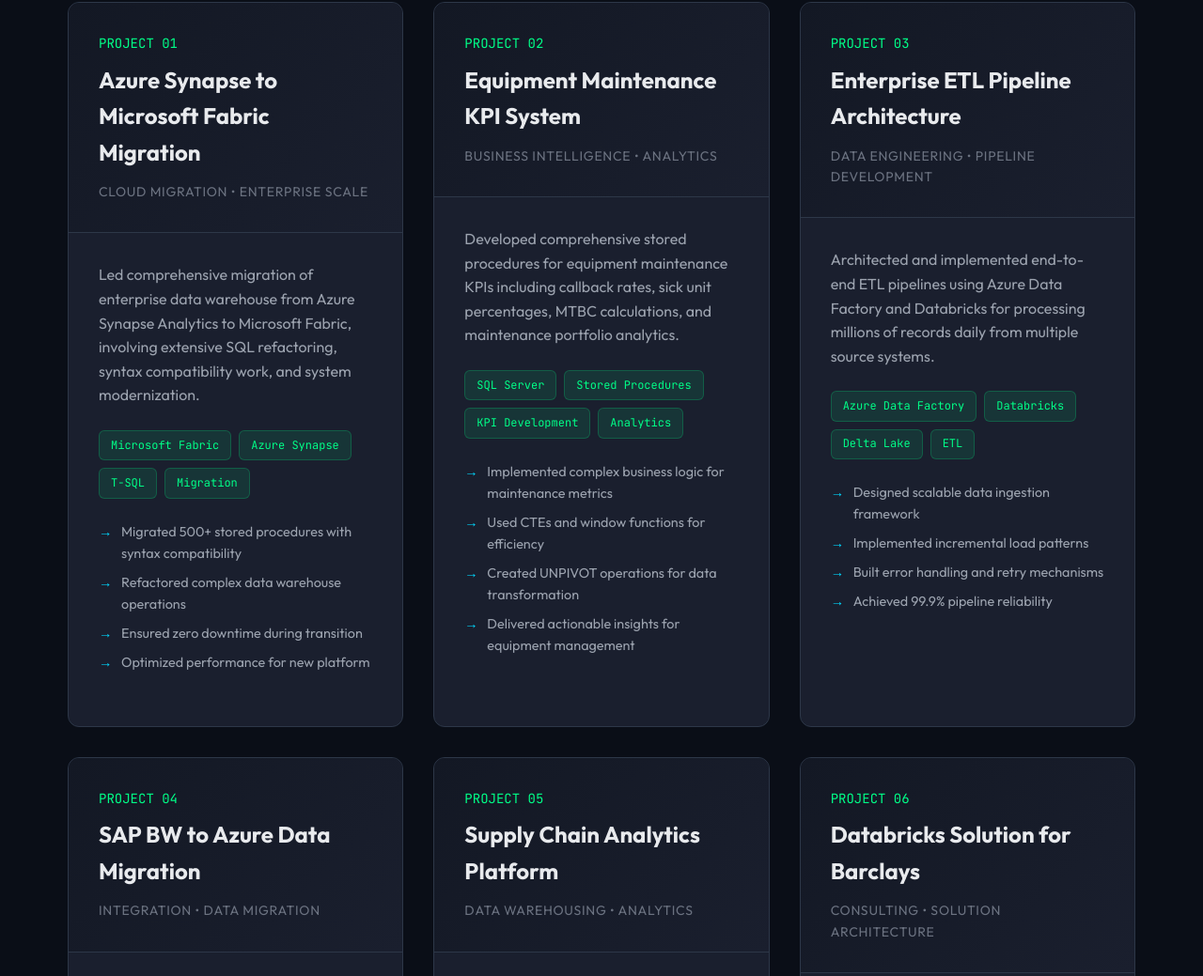
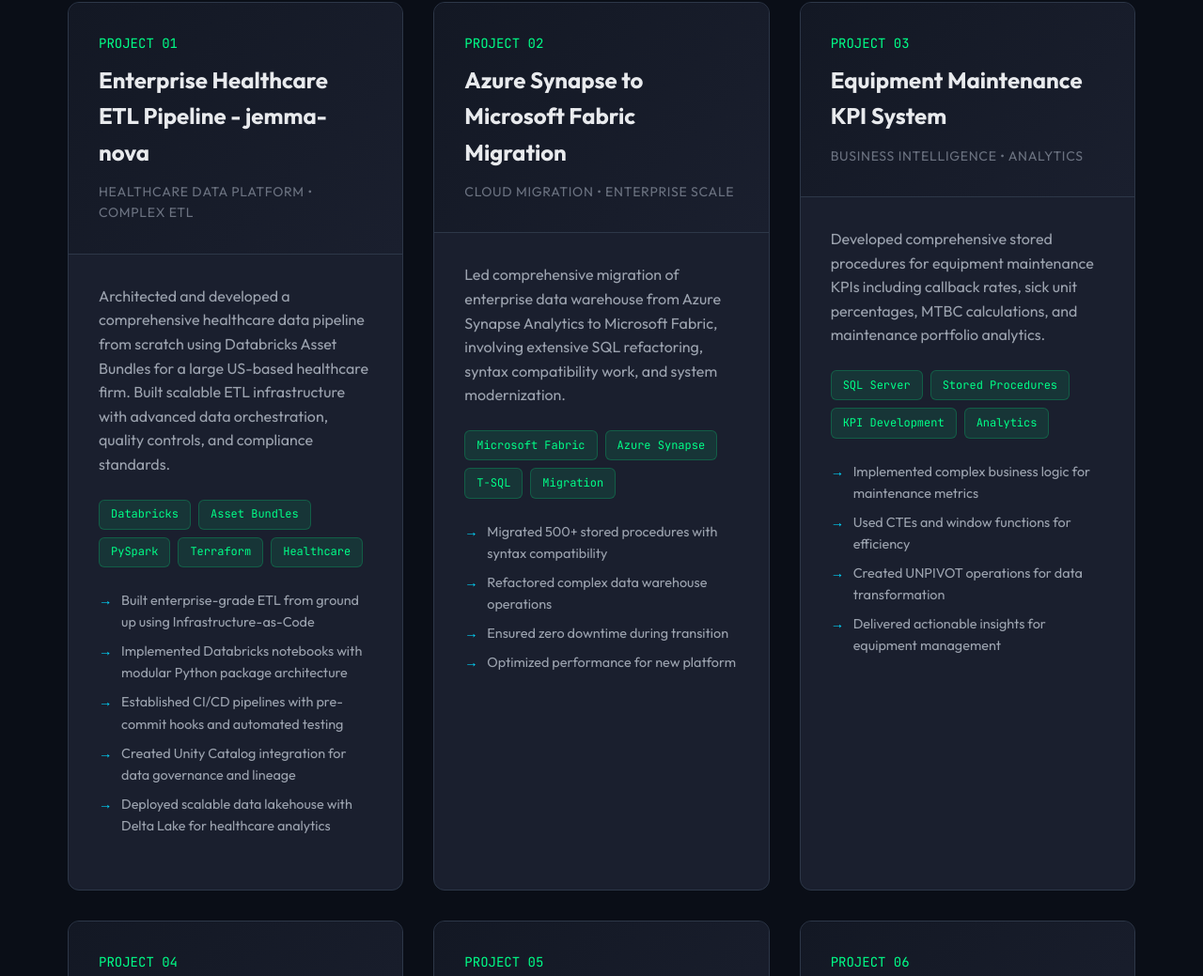
Before and after one commit to Vermabhi16/Vermabhi16.github.io, a plain HTML site: page index.html in a window 1280 px wide. Shown: the part 2666-3705 px from the top of the page at 94% size. Drawn offline with Linux system fonts and the light colour scheme.

Commit message:
updated index

```diff
--- a/index.html
+++ b/index.html
@@ -696,6 +696,35 @@
                     <div class="project-card">
                         <div class="project-header">
                             <div class="project-number">PROJECT 01</div>
+                            <h3>Enterprise Healthcare ETL Pipeline - jemma-nova</h3>
+                            <div class="project-type">Healthcare Data Platform • Complex ETL</div>
+                        </div>
+                        <div class="project-content">
+                            <p class="project-description">
+                                Architected and developed a comprehensive healthcare data pipeline from scratch using Databricks Asset Bundles
+                                for a large US-based healthcare firm. Built scalable ETL infrastructure with advanced data orchestration,
+                                quality controls, and compliance standards.
+                            </p>
+                            <div class="project-tech">
+                                <span class="tech-badge">Databricks</span>
+                                <span class="tech-badge">Asset Bundles</span>
+                                <span class="tech-badge">PySpark</span>
+                                <span class="tech-badge">Terraform</span>
+                                <span class="tech-badge">Healthcare</span>
+                            </div>
+                            <ul class="project-highlights">
+                                <li>Built enterprise-grade ETL from ground up using Infrastructure-as-Code</li>
+                                <li>Implemented Databricks notebooks with modular Python package architecture</li>
+                                <li>Established CI/CD pipelines with pre-commit hooks and automated testing</li>
+                                <li>Created Unity Catalog integration for data governance and lineage</li>
+                                <li>Deployed scalable data lakehouse with Delta Lake for healthcare analytics</li>
+                            </ul>
+                        </div>
+                    </div>
+
+                    <div class="project-card">
+                        <div class="project-header">
+                            <div class="project-number">PROJECT 02</div>
                             <h3>Azure Synapse to Microsoft Fabric Migration</h3>
                             <div class="project-type">Cloud Migration • Enterprise Scale</div>
                         </div>
@@ -721,7 +750,7 @@
 
                     <div class="project-card">
                         <div class="project-header">
-                            <div class="project-number">PROJECT 02</div>
+                            <div class="project-number">PROJECT 03</div>
                             <h3>Equipment Maintenance KPI System</h3>
                             <div class="project-type">Business Intelligence • Analytics</div>
                         </div>
@@ -747,7 +776,7 @@
 
                     <div class="project-card">
                         <div class="project-header">
-                            <div class="project-number">PROJECT 03</div>
+                            <div class="project-number">PROJECT 04</div>
                             <h3>Enterprise ETL Pipeline Architecture</h3>
                             <div class="project-type">Data Engineering • Pipeline Development</div>
                         </div>
@@ -773,7 +802,7 @@
 
                     <div class="project-card">
                         <div class="project-header">
-                            <div class="project-number">PROJECT 04</div>
+                            <div class="project-number">PROJECT 05</div>
                             <h3>SAP BW to Azure Data Migration</h3>
                             <div class="project-type">Integration • Data Migration</div>
                         </div>
@@ -799,7 +828,7 @@
 
                     <div class="project-card">
                         <div class="project-header">
-                            <div class="project-number">PROJECT 05</div>
+                            <div class="project-number">PROJECT 06</div>
                             <h3>Supply Chain Analytics Platform</h3>
                             <div class="project-type">Data Warehousing • Analytics</div>
                         </div>
@@ -825,7 +854,7 @@
 
                     <div class="project-card">
                         <div class="project-header">
-                            <div class="project-number">PROJECT 06</div>
+                            <div class="project-number">PROJECT 07</div>
                             <h3>Databricks Solution for Barclays</h3>
                             <div class="project-type">Consulting • Solution Architecture</div>
                         </div>
```
